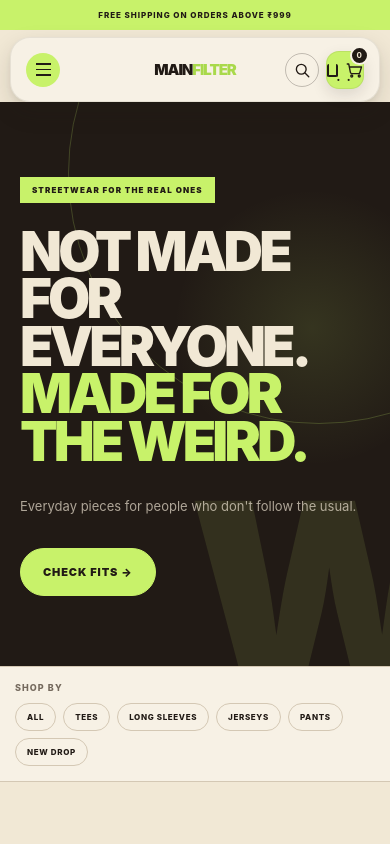
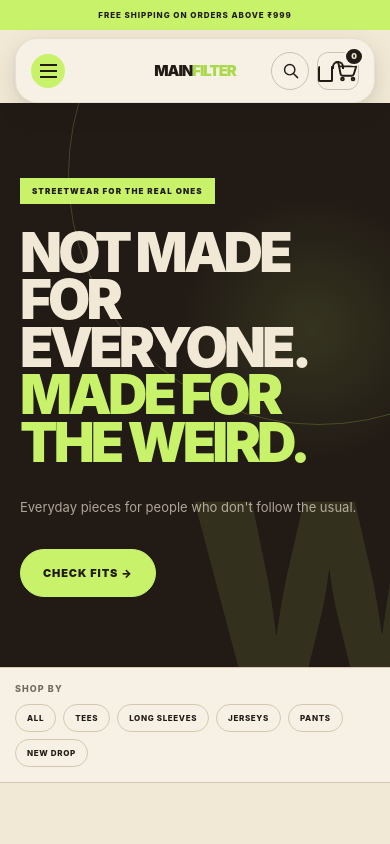
Before and after one commit to golobbygamerz-pixel/main-fltr, a React (Vite) app: page / in a window 390 px wide. Shown: the top 844 px of the page. Built offline with nearby package versions, Linux system fonts and the light colour scheme.

Commit message:
Update styles.css

```diff
--- a/src/styles.css
+++ b/src/styles.css
@@ -92,13 +92,12 @@ img {
 
 .glassNav {
   position: sticky;
-  top: 10px;
+  top: 12px;
   z-index: 50;
 
-  width: calc(100% - 30px);
-  min-height: 78px;
-  margin: 10px 15px 0;
-  padding: 0 5%;
+  min-height: 76px;
+  margin: 12px 2.5% 0;
+  padding: 0 28px;
 
   display: flex;
   align-items: center;
@@ -112,8 +111,8 @@ img {
   border-radius: 24px;
 
   box-shadow:
-    0 12px 30px rgba(33, 26, 21, 0.12),
-    0 3px 8px rgba(33, 26, 21, 0.06);
+    0 10px 30px rgba(33, 26, 21, 0.10),
+    0 2px 8px rgba(33, 26, 21, 0.05);
 }
 
 .glassNav::before {
@@ -182,21 +181,24 @@ img {
 .menuButton {
   display: none;
 
-  width: 38px;
-  height: 38px;
+  width: 42px;
+  height: 42px;
 
   background: var(--lime);
+
   border-radius: 50%;
 
   flex-direction: column;
   align-items: center;
   justify-content: center;
   gap: 4px;
+
+  flex-shrink: 0;
 }
 
 .menuButton span {
-  width: 15px;
-  height: 1.5px;
+  width: 17px;
+  height: 2px;
   background: var(--brown);
 }
 
@@ -208,12 +210,15 @@ img {
 .navActions {
   display: flex;
   align-items: center;
-  gap: 12px;
-}
+  gap: 14px;
+}
+
+
+/* SEARCH */
 
 .searchButton {
-  width: 42px;
-  height: 42px;
+  width: 48px;
+  height: 48px;
 
   display: grid;
   place-items: center;
@@ -221,13 +226,14 @@ img {
   background: transparent;
   color: var(--brown);
 
-  border: 1px solid rgba(33, 26, 21, 0.25);
+  border: 1px solid rgba(33, 26, 21, 0.22);
   border-radius: 50%;
 
   transition:
     background 0.2s ease,
     color 0.2s ease,
-    transform 0.2s ease;
+    transform 0.2s ease,
+    border-color 0.2s ease;
 }
 
 .searchButton:hover {
@@ -238,51 +244,48 @@ img {
 }
 
 .searchButton svg {
-  width: 18px;
-  height: 18px;
-}
-
-
-/* =========================================================
-   CART
+  width: 21px;
+  height: 21px;
+}
+
+
+/* =========================================================
+   CART / BAG
 ========================================================= */
 
 .glassBag {
-  min-width: 48px;
-  min-height: 48px;
-  padding: 0 11px;
-
   position: relative;
+
+  width: 52px;
+  height: 48px;
+  padding: 0;
 
   display: flex;
   align-items: center;
   justify-content: center;
-  gap: 7px;
-
-  background: var(--lime);
-  color: var(--brown);
-
-  border: 1px solid rgba(33, 26, 21, 0.08);
-  border-radius: 16px;
-
-  box-shadow: 0 6px 15px rgba(33, 26, 21, 0.12);
-
-  font-size: 10px;
-  font-weight: 900;
-  letter-spacing: 0.08em;
+
+  background: transparent;
+  color: var(--brown);
+
+  border: 1px solid rgba(33, 26, 21, 0.22);
+  border-radius: 14px;
+
+  font-size: 0;
 
   transition:
     background 0.2s ease,
-    transform 0.2s ease,
-    box-shadow 0.2s ease;
-}
-
-/* Cart icon */
+    border-color 0.2s ease,
+    transform 0.2s ease;
+}
+
+
+/* CSS CART ICON */
+
 .glassBag::before {
   content: "";
 
-  width: 17px;
-  height: 13px;
+  width: 21px;
+  height: 17px;
 
   display: block;
 
@@ -291,43 +294,47 @@ img {
 
   border-radius: 2px;
 
-  transform: translateY(1px);
-}
-
-/* Cart handle + wheels */
+  transform: translateY(3px);
+}
+
 .glassBag::after {
-  content: "•  •";
+  content: "";
 
   position: absolute;
 
-  left: 14px;
-  bottom: 8px;
-
-  color: var(--brown);
-
-  font-size: 9px;
-  font-weight: 900;
-  letter-spacing: 4px;
-  line-height: 1;
-}
-
-.glassBag:hover {
-  background: var(--lime-dark);
-  transform: translateY(-2px);
-  box-shadow: 0 9px 20px rgba(33, 26, 21, 0.16);
-}
+  width: 10px;
+  height: 7px;
+
+  top: 11px;
+  left: 50%;
+
+  border: 2px solid var(--brown);
+  border-bottom: 0;
+
+  border-radius: 8px 8px 0 0;
+
+  transform: translateX(-50%);
+}
+
+
+/* HIDE OLD BAG TEXT */
 
 .glassBag span {
   display: none;
 }
 
+
+/* CART COUNT */
+
 .glassBag b {
   position: absolute;
+
   top: -7px;
   right: -7px;
 
-  min-width: 22px;
-  height: 22px;
+  min-width: 21px;
+  height: 21px;
+  padding: 0 5px;
 
   display: grid;
   place-items: center;
@@ -335,10 +342,19 @@ img {
   background: var(--brown);
   color: var(--cream);
 
+  border-radius: 50%;
+
+  font-size: 9px;
+  font-weight: 900;
+  line-height: 1;
+
   border: 2px solid var(--cream-light);
-  border-radius: 50%;
-
-  font-size: 9px;
+}
+
+.glassBag:hover {
+  background: var(--lime);
+  border-color: var(--lime);
+  transform: translateY(-2px);
 }
 
 
@@ -1380,19 +1396,17 @@ footer p {
   }
 
   .glassNav {
-    top: 7px;
-
-    width: calc(100% - 20px);
+    top: 8px;
+
     min-height: 65px;
-
-    margin: 7px 10px 0;
+    margin: 8px 15px 0;
     padding: 0 15px;
 
-    border-radius: 20px;
+    border-radius: 22px;
 
     box-shadow:
-      0 10px 25px rgba(33, 26, 21, 0.14),
-      0 3px 7px rgba(33, 26, 21, 0.06);
+      0 8px 24px rgba(33, 26, 21, 0.12),
+      0 2px 6px rgba(33, 26, 21, 0.05);
   }
 
   .menuButton {
@@ -1405,36 +1419,36 @@ footer p {
   }
 
   .navActions {
-    gap: 7px;
+    gap: 8px;
   }
 
   .searchButton {
-    width: 34px;
-    height: 34px;
-  }
-
-  .glassBag {
-    min-width: 38px;
-    min-height: 38px;
     width: 38px;
     height: 38px;
-
-    padding: 0;
-
-    border-radius: 13px;
+  }
+
+  .searchButton svg {
+    width: 19px;
+    height: 19px;
+  }
+
+  .glassBag {
+    width: 42px;
+    height: 38px;
+
+    border-radius: 11px;
   }
 
   .glassBag::before {
-    width: 14px;
-    height: 11px;
+    width: 17px;
+    height: 14px;
   }
 
   .glassBag::after {
-    left: 10px;
-    bottom: 5px;
-
-    font-size: 7px;
-    letter-spacing: 3px;
+    width: 8px;
+    height: 6px;
+
+    top: 8px;
   }
 
   .glassBag b {
```
